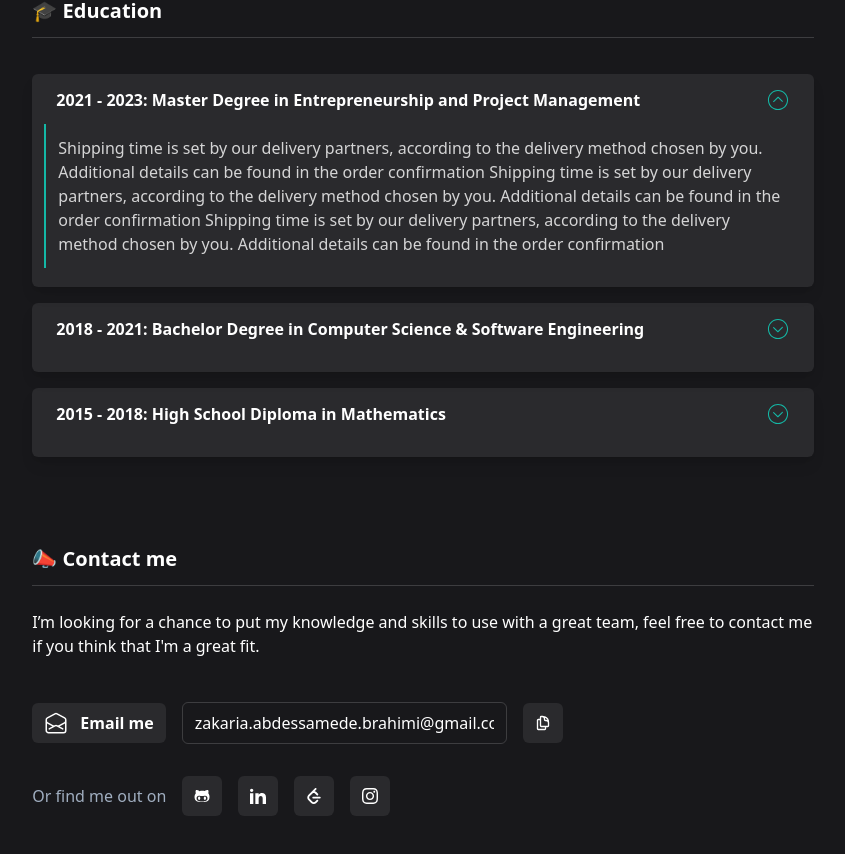
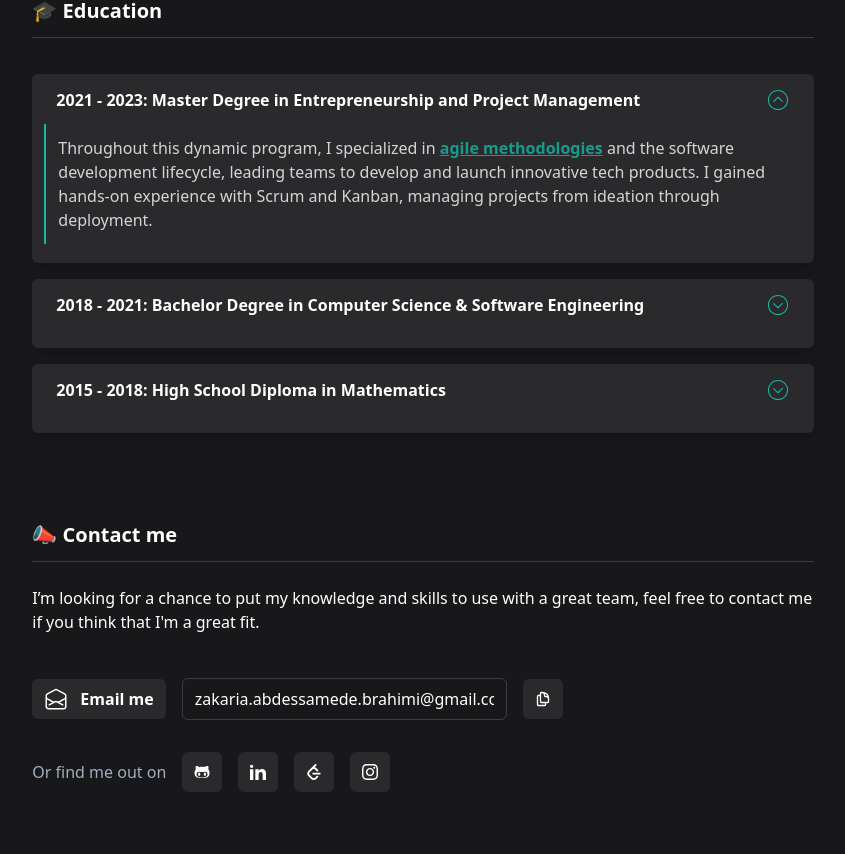
Before and after one commit to ZakariaBrahimi/Portfolio, a React (Vite) app in the folder frontend/: page / in a window 1280 px wide. Shown: the part 1876-2730 px from the top of the page, without its empty margins (217-1062 px from the left). Built offline with nearby package versions, Linux system fonts and the light colour scheme; what tailwindcss-animated would draw is missing.

Commit message:
Upadte Education

```diff
--- a/frontend/src/components/4-Education.jsx
+++ b/frontend/src/components/4-Education.jsx
@@ -5,9 +5,9 @@ const Education = () => {
   const [bachelorAccordion, setBachelorAccordion] = useState(false);
   const [masterAccordion, setMasterAccordion] = useState(false);
 
-    useEffect(() => {
-      setMasterAccordion(true)
-    }, [])
+  useEffect(() => {
+    setMasterAccordion(true);
+  }, []);
   const handleClick = (degree) => {
     if (degree === "master") {
       setBachelorAccordion(false);
@@ -34,7 +34,7 @@ const Education = () => {
         <li className="dark:bg-[#ffffff14] px-3 py-[2.5px] rounded-md dark:hover:b-[#3F444E] bg-[#EDF2F7] hover:b-[#E2E8F0] transition-colors duration-500 my-2 shadow-lg">
           <h2
             onClick={() => {
-              handleClick('master');
+              handleClick("master");
             }}
             className="flex flex-row justify-between items-center font-semibold p-3 cursor-pointer dark:hover:b-[#3F444E]"
           >
@@ -45,7 +45,7 @@ const Education = () => {
             <svg
               className={` ${
                 masterAccordion ? " rotate-180" : " rotate-0"
-              } fill-current text-darkGreen  h-6 w-6  transition-transform duration-500`}
+              } fill-current text-darkGreen  w-6 h-6 shrink-0  transition-transform duration-500`}
               viewBox="0 0 20 20"
             >
               <path d="M13.962,8.885l-3.736,3.739c-0.086,0.086-0.201,0.13-0.314,0.13S9.686,12.71,9.6,12.624l-3.562-3.56C5.863,8.892,5.863,8.611,6.036,8.438c0.175-0.173,0.454-0.173,0.626,0l3.25,3.247l3.426-3.424c0.173-0.172,0.451-0.172,0.624,0C14.137,8.434,14.137,8.712,13.962,8.885 M18.406,10c0,4.644-3.763,8.406-8.406,8.406S1.594,14.644,1.594,10S5.356,1.594,10,1.594S18.406,5.356,18.406,10 M17.521,10c0-4.148-3.373-7.521-7.521-7.521c-4.148,0-7.521,3.374-7.521,7.521c0,4.147,3.374,7.521,7.521,7.521C14.148,17.521,17.521,14.147,17.521,10"></path>
@@ -56,22 +56,22 @@ const Education = () => {
               masterAccordion ? "max-h-96" : "max-h-0"
             } mb-4 border-l-2 border-darkGreen overflow-hidden duration-500 transition-all`}
           >
-            <p className="p-3 pb-3 opacity-80 overflow-hidden font-medium">
-              Shipping time is set by our delivery partners, according to the
-              delivery method chosen by you. Additional details can be found in
-              the order confirmation Shipping time is set by our delivery
-              partners, according to the delivery method chosen by you.
-              Additional details can be found in the order confirmation Shipping
-              time is set by our delivery partners, according to the delivery
-              method chosen by you. Additional details can be found in the order
-              confirmation
+            <p className="p-3 pb-3 opacity-80 overflow-scroll font-medium">
+              Throughout this dynamic program, I specialized in{" "}
+              <span className=" text-darkGreen font-semibold underline">
+                agile methodologies
+              </span>{" "}
+              and the software development lifecycle, leading teams to develop
+              and launch innovative tech products. I gained hands-on experience
+              with Scrum and Kanban, managing projects from ideation through
+              deployment.
             </p>
           </div>
         </li>
         <li className="dark:bg-[#ffffff14] px-3 py-[2.5px] rounded-md dark:hover:b-[#3F444E] bg-[#EDF2F7] hover:b-[#E2E8F0] transition-colors duration-500 my-2 shadow-lg">
           <h2
             onClick={() => {
-              handleClick('bachelor');
+              handleClick("bachelor");
             }}
             className="flex flex-row justify-between items-center font-semibold p-3 cursor-pointer"
           >
@@ -82,7 +82,7 @@ const Education = () => {
             <svg
               className={` ${
                 bachelorAccordion ? " rotate-180" : " rotate-0"
-              } fill-current text-darkGreen  h-6 w-6  transition-transform duration-500`}
+              } fill-current text-darkGreen  w-6 h-6 shrink-0  transition-transform duration-500`}
               viewBox="0 0 20 20"
             >
               <path d="M13.962,8.885l-3.736,3.739c-0.086,0.086-0.201,0.13-0.314,0.13S9.686,12.71,9.6,12.624l-3.562-3.56C5.863,8.892,5.863,8.611,6.036,8.438c0.175-0.173,0.454-0.173,0.626,0l3.25,3.247l3.426-3.424c0.173-0.172,0.451-0.172,0.624,0C14.137,8.434,14.137,8.712,13.962,8.885 M18.406,10c0,4.644-3.763,8.406-8.406,8.406S1.594,14.644,1.594,10S5.356,1.594,10,1.594S18.406,5.356,18.406,10 M17.521,10c0-4.148-3.373-7.521-7.521-7.521c-4.148,0-7.521,3.374-7.521,7.521c0,4.147,3.374,7.521,7.521,7.521C14.148,17.521,17.521,14.147,17.521,10"></path>
@@ -94,16 +94,19 @@ const Education = () => {
             }  mb-4 border-l-2  border-darkGreen overflow-hidden  duration-500 transition-all`}
           >
             <p className="p-3 pb-3 opacity-80 overflow-hidden font-medium">
-              Shipping time is set by our delivery partners, according to the
-              delivery method chosen by you. Additional details can be found in
-              the order confirmation
+               I
+              actively engaged in coursework, online modules, and collaborative
+              projects, mastering programming languages, algorithms, and system
+              design. This relentless pursuit of knowledge and practical
+              experience prepared me to adapt quickly to new technologies and
+              excel in the fast-evolving tech industry.
             </p>
           </div>
         </li>
         <li className="dark:bg-[#ffffff14] px-3 py-[2.5px] rounded-md dark:hover:b-[#3F444E] bg-[#EDF2F7] hover:b-[#E2E8F0] transition-colors duration-500 my-2 shadow-lg">
           <h2
             onClick={() => {
-              handleClick('highSchool')
+              handleClick("highSchool");
             }}
             className="flex flex-row justify-between items-center font-semibold p-3 cursor-pointer"
           >
@@ -114,7 +117,7 @@ const Education = () => {
             <svg
               className={` ${
                 hightSchoolAccordion ? " rotate-180" : " rotate-0"
-              } fill-current text-darkGreen  h-6 w-6  transition-transform duration-500`}
+              } fill-current text-darkGreen w-6 h-6 shrink-0  transition-transform duration-500`}
               viewBox="0 0 20 20"
             >
               <path d="M13.962,8.885l-3.736,3.739c-0.086,0.086-0.201,0.13-0.314,0.13S9.686,12.71,9.6,12.624l-3.562-3.56C5.863,8.892,5.863,8.611,6.036,8.438c0.175-0.173,0.454-0.173,0.626,0l3.25,3.247l3.426-3.424c0.173-0.172,0.451-0.172,0.624,0C14.137,8.434,14.137,8.712,13.962,8.885 M18.406,10c0,4.644-3.763,8.406-8.406,8.406S1.594,14.644,1.594,10S5.356,1.594,10,1.594S18.406,5.356,18.406,10 M17.521,10c0-4.148-3.373-7.521-7.521-7.521c-4.148,0-7.521,3.374-7.521,7.521c0,4.147,3.374,7.521,7.521,7.521C14.148,17.521,17.521,14.147,17.521,10"></path>
@@ -126,9 +129,8 @@ const Education = () => {
             }  mb-4 border-l-2  border-darkGreen overflow-hidden  duration-500 transition-all`}
           >
             <p className="p-3 pb-3 opacity-80 overflow-hidden font-medium">
-              Shipping time is set by our delivery partners, according to the
-              delivery method chosen by you. Additional details can be found in
-              the order confirmation
+              Developed strong analytical and problem-solving skills through
+              rigorous coursework in advanced mathematics.
             </p>
           </div>
         </li>
--- a/frontend/src/components/5-Projects.jsx
+++ b/frontend/src/components/5-Projects.jsx
@@ -61,7 +61,7 @@ const Projects = () => {
         <div className="flex gap-3 items-center">
           <h1 className=" text-4xl font-black">Showcase </h1>
           <span className=" font-bold text-sm bg-[#14b8a629] rounded-lg px-2 py-1 text-[#14b8a6]">
-            10 Projects
+            {projects.length} Projects
           </span>
         </div>
         <p>
```
